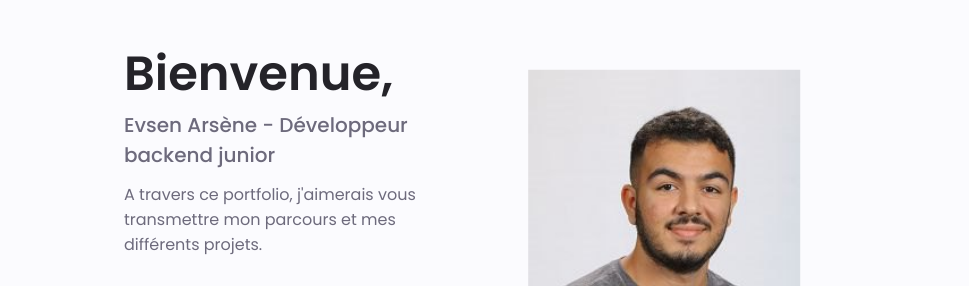
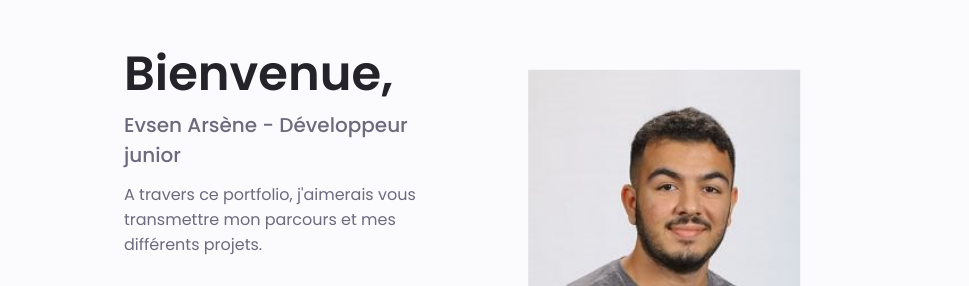
Before and after one commit to ArseneEvsen/ArseneEvsen.github.io, a plain HTML site: page index.html in a window 1280 px wide. Shown: the part 146-432 px from the top of the page, 184-1153 px from the left. Drawn offline with nearby package versions, Linux system fonts and the light colour scheme.

Commit message:
Update index.html

```diff
--- a/index.html
+++ b/index.html
@@ -103,7 +103,7 @@
 
                         <div class="home__data">
                             <h1 class="home__title">Bienvenue, </h1>
-                            <h3 class="home__subtitle">Evsen Arsène - Développeur backend junior</h3>
+                            <h3 class="home__subtitle">Evsen Arsène - Développeur junior</h3>
                             <p class="home__description">A travers ce portfolio, j'aimerais vous transmettre mon parcours et mes différents projets.</p>
                             <a href="#contact" class="button button--flex">
                                 Contactez-moi <i class="uil uil-message button__icon"></i>
```
